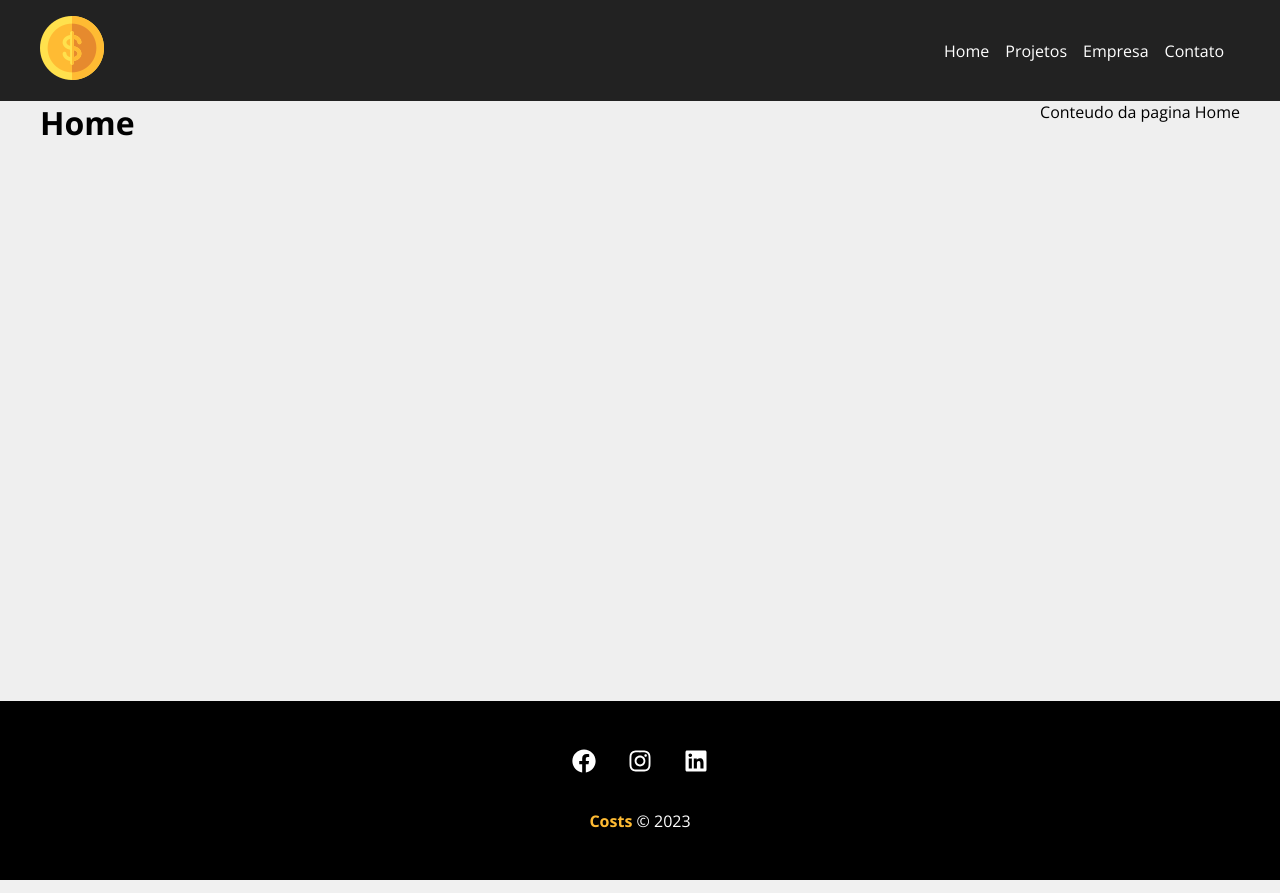
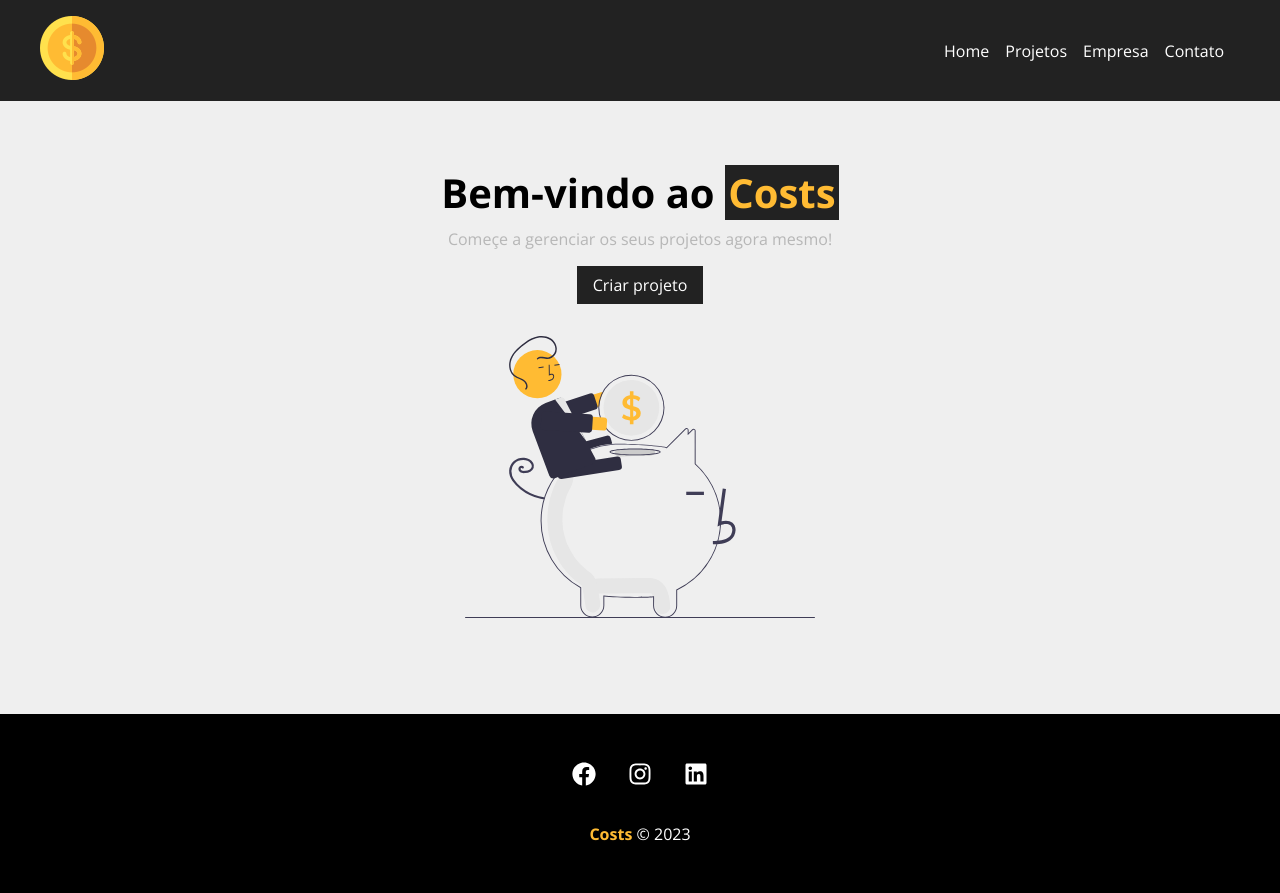
Before and after one commit to augustoOliveira1993/curso-react-youtube, a React (Vite) app: page / in a window 1280 px wide. Built offline with nearby package versions, Linux system fonts and the light colour scheme.

Commit message:
build: Home finalizado.

```diff
--- /dev/null
+++ b/src/components/LinkButton.jsx
@@ -0,0 +1,10 @@
+import styles from './LinkButton.module.css'
+import {Link} from "react-router-dom";
+
+export const LinkButton = ({ to, text }) => {
+    return (
+        <>
+            <Link to={to} className={styles.btn}>{text}</Link>
+        </>
+    );
+};
--- /dev/null
+++ b/src/components/LinkButton.module.css
@@ -0,0 +1,11 @@
+.btn {
+background-color: #222;
+    color: #fff;
+    padding: 0.5rem 1rem;
+    text-decoration: none;
+    transition: 0.5s;
+}
+
+.btn:hover {
+    color: #ffbb33;
+}
--- a/src/pages/Home.jsx
+++ b/src/pages/Home.jsx
@@ -1,8 +1,16 @@
+import styles from './Home.module.css'
+import savings from '../assets/savings.svg'
+import {LinkButton} from "../components/LinkButton.jsx";
 export const Home = () => {
     return (
-        <>
-            <h1>Home</h1>
-            <p>Conteudo da pagina Home</p>
-        </>
+        <section className={styles.homeContainer}>
+            <h1>Bem-vindo ao <span>Costs</span></h1>
+            <p>Começe a gerenciar os seus projetos agora mesmo!</p>
+            <LinkButton
+                to="/newProject"
+                text="Criar projeto"
+            />
+            <img src={savings} alt=""/>
+        </section>
     );
 };
--- /dev/null
+++ b/src/pages/Home.module.css
@@ -0,0 +1,29 @@
+.homeContainer {
+    width: 100%;
+    display: flex;
+    flex-direction: column;
+    align-items: center;
+    justify-content: center;
+    padding: 4rem;
+}
+
+.homeContainer h1 {
+    font-size: 2.5rem;
+    margin-bottom: 0.5rem;
+}
+
+.homeContainer h1 span {
+    color: #ffbb33;
+    padding: 0 0.2rem;
+    background-color: #222;
+}
+
+.homeContainer p {
+    margin-bottom: 1rem;
+    color: #7b7b7b7b;
+}
+
+.homeContainer img {
+    width: 350px;
+    margin: 2rem 0;
+}
```
